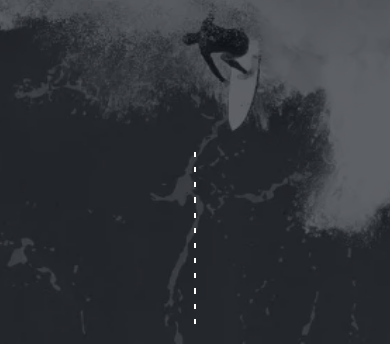
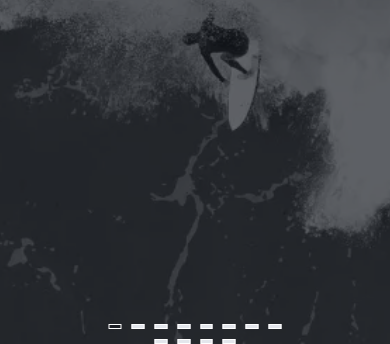
Before and after one commit to irabasara/ciclo, a plain HTML site: page index.html in a window 390 px wide. Shown: the part 500-844 px from the top of the page. Drawn offline with Linux system fonts and the light colour scheme.

Commit message:
Update style.css

```diff
--- a/css/style.css
+++ b/css/style.css
@@ -1256,16 +1256,6 @@ h6 {
     min-height: 100%
   }
 }
-@media (max-width:29.99875em) {
-  .fp-bullets {
-    top: auto;
-    bottom: 1.25rem;
-    -webkit-transform: translate(50%,0);
-    transform: translate(50%,0);
-    flex-direction: row;
-    right: 50%
-  }
-}
 @media (min-width:64em) and (max-width:120em) {
   .fp-bullets .fp-bullet {
     height: clamp(1.25rem ,-.8928571429rem + 3.3482142857vw ,3.125rem)
```
